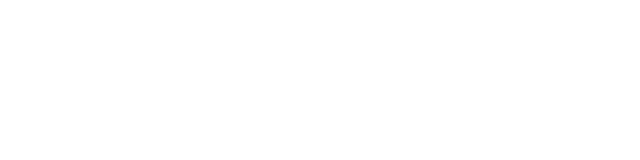
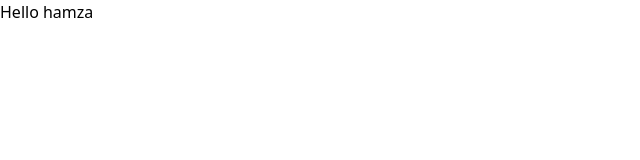
Before and after one commit to Hamza-fullstackdev/mern-bloging, a React (Vite) app in the folder client/: page / in a window 1280 px wide. Shown: the top 160 px of the page, without its empty margins (0-640 px from the left). Built offline with nearby package versions, Linux system fonts and the light colour scheme.

Commit message:
Install react-router-dom and create pages

```diff
--- a/client/package.json
+++ b/client/package.json
@@ -11,7 +11,8 @@
   },
   "dependencies": {
     "react": "^18.2.0",
-    "react-dom": "^18.2.0"
+    "react-dom": "^18.2.0",
+    "react-router-dom": "^6.22.1"
   },
   "devDependencies": {
     "@types/react": "^18.2.56",
--- a/client/src/App.jsx
+++ b/client/src/App.jsx
@@ -1,11 +1,17 @@
-import React from 'react'
+import React from "react";
+import { BrowserRouter, Routes, Route } from "react-router-dom";
+import Home from "./pages/Home";
 
 const App = () => {
   return (
     <div>
+      <BrowserRouter>
+        <Routes>
+          <Route path='/' element={<Home />} />
+        </Routes>
+      </BrowserRouter>
+    </div>
+  );
+};
 
-    </div>
-  )
-}
-
-export default App
+export default App;
--- /dev/null
+++ b/client/src/pages/Home.jsx
@@ -0,0 +1,7 @@
+import React from "react";
+
+const Home = () => {
+  return <div>Hello hamza</div>;
+};
+
+export default Home;
```
Also changed, not shown: client/src/pages/Login.jsx (added, +9 -0 lines), client/src/pages/Signup.jsx (added, +9 -0 lines), 1 other file (tests, documents, lock files or other folders).
